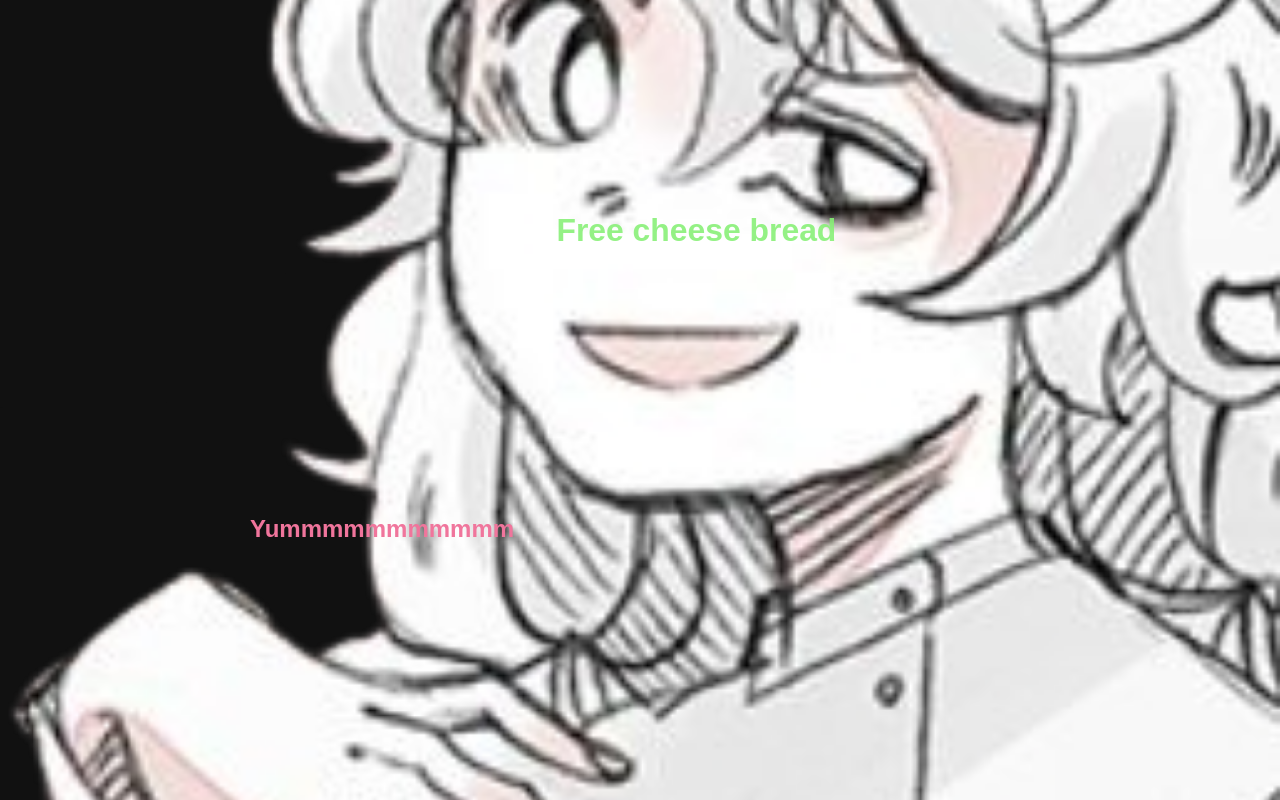
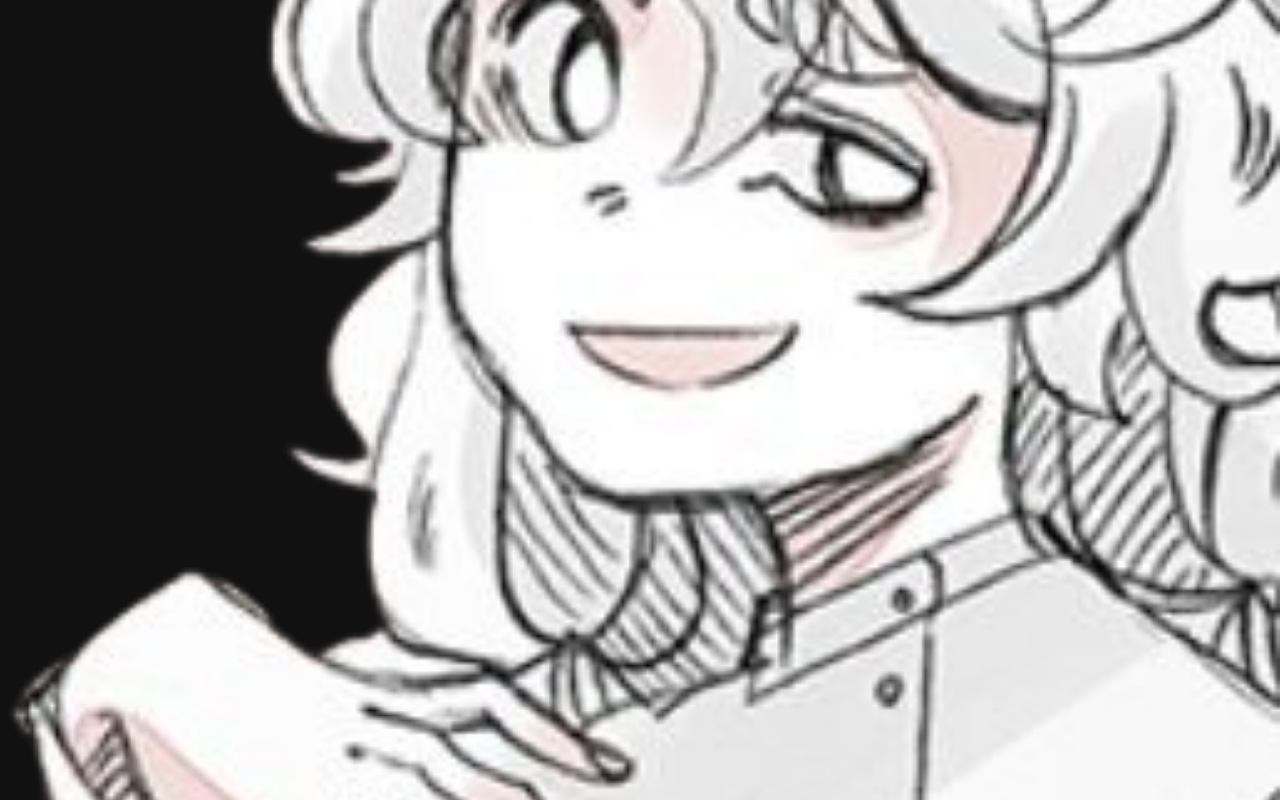
Before and after one commit to wowurangr/hello, a plain HTML site: page index.html in a window 1280 px wide. Drawn offline with Linux system fonts and the light colour scheme.

Commit message:
Update index.html

```diff
--- a/index.html
+++ b/index.html
@@ -66,11 +66,11 @@
         });
 
         const phrases = [
-            "Hi",
-            "Free cheese bread",
-            "Best bread",
-            "Ch eesy",
-            "Yummmmmmmmmmm"
+            "",
+            "",
+            "",
+            "",
+            ""
         ];
 
         function popPhrase() {
```
